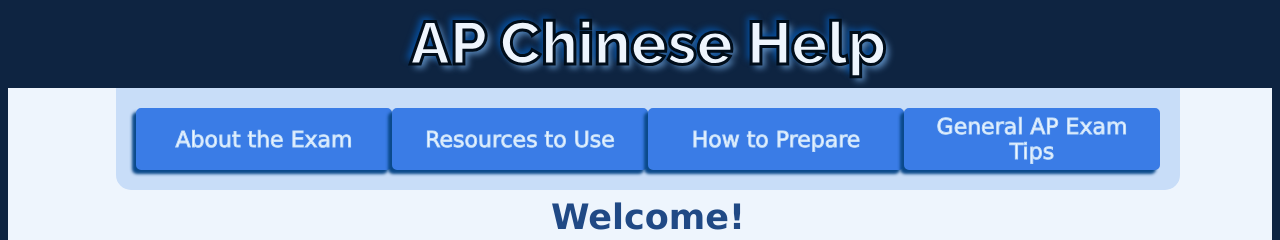
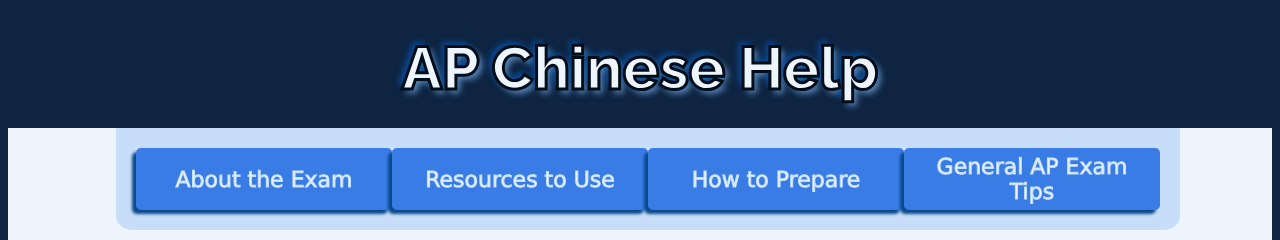
Before and after one commit to pine-unity/PinesAPChineseSite, a plain HTML site: page index.html in a window 1280 px wide. Shown: the top 240 px of the page. Drawn offline with Linux system fonts and the light colour scheme.

Commit message:
ok im actually going to bed now

```diff
--- a/index.css
+++ b/index.css
@@ -1,6 +1,6 @@
 body {
   background: #0e2441;
-
+  /*0e2441*/
 
 
 .raleway-class {
@@ -26,9 +26,11 @@ body {
 
 
   background-color: #0e2441;
-  height:10vh;
-  width: 100vw;
-  margin: auto;
+  height:15vh;
+  width:100%;
+  max-width: 1600px;
+  align-items: center;
+
 }
 
 h1 {
@@ -47,23 +49,11 @@ h1 {
   border-width: 5px;
   border-color: #0e2441;*/
   background-color: #0e2441;
-  height:10vh;
-
-
-
-
 
   position: absolute;
-  top: 1%;
-  margin:auto;
-
-  /*left: 0px;*/
-
-
-
 
   text-align: center;
-  margin: auto;
+
   text-shadow: -4px -4px 6px #074D99, 4px 4px 6px #5C8BBD;
   -webkit-text-stroke-width: 3px;
   -webkit-text-stroke-color: #000D1A;
```
